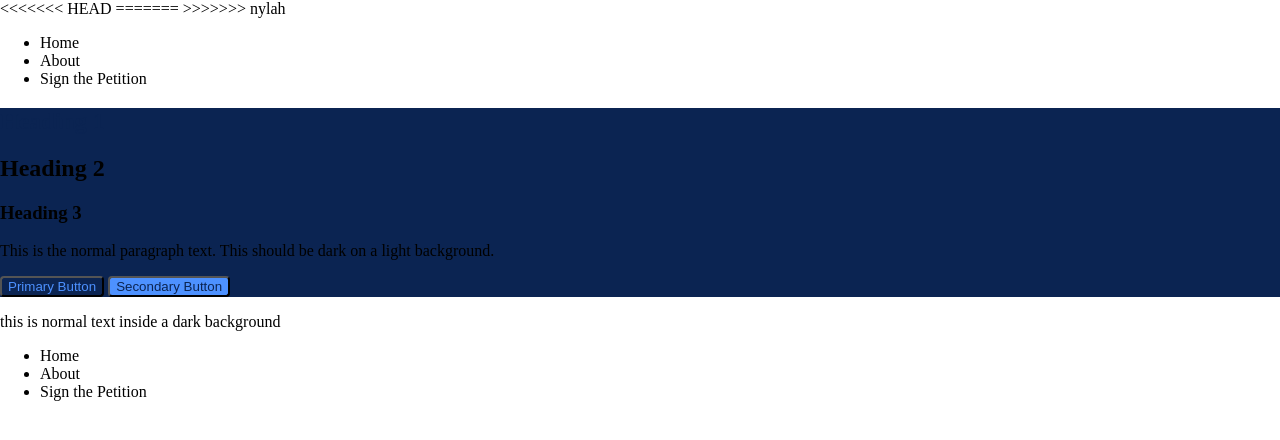
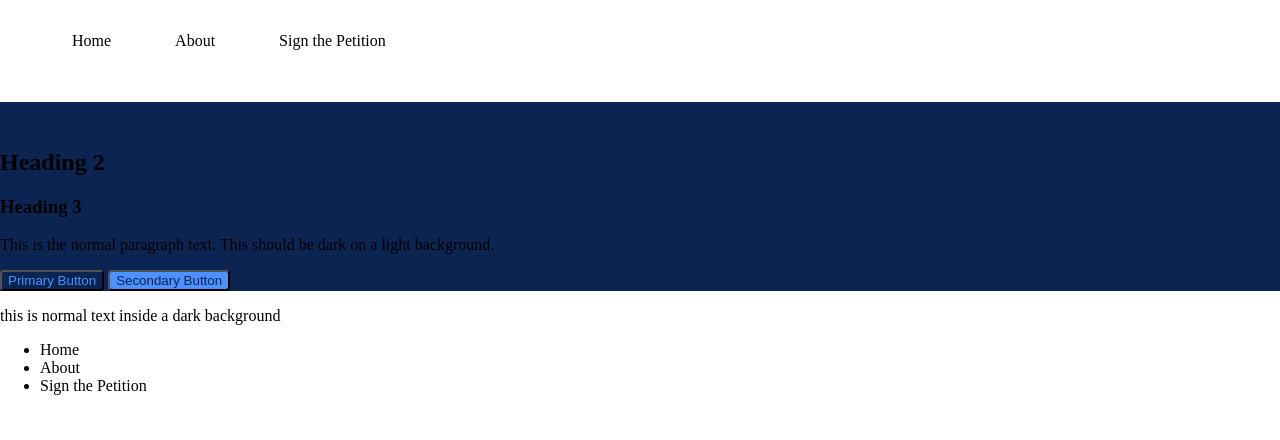
Before and after one commit to Beth423/skillsUsaHarry, a plain HTML site: page index.html in a window 1280 px wide. Drawn offline with Linux system fonts and the light colour scheme.

Commit message:
fixed conflicts

```diff
--- a/css/styles.css
+++ b/css/styles.css
@@ -5,8 +5,6 @@ html, body, div, article, section, footer {
       margin: 0;
       padding: 0;
   }
-
-
 
 
 :root{
@@ -54,3 +52,17 @@ button.secondary:hover{
 h1{
       color: var(--second);
 }
+
+
+
+
+
+
+header nav ul {
+      display: flex;
+  }
+
+  header nav ul li {
+      list-style: none;
+      margin: 2rem;
+  }
--- a/index.html
+++ b/index.html
@@ -1,15 +1,11 @@
 <html id="main">
     <head>
-<<<<<<< HEAD
-=======
         <meta charset="UTF-8">
         <meta name="description" content="The official website for the Dumbledore house">
         <meta name="keywords" content="Dumbledore, Hogwarts">
         <meta name="author" content="OTC SkillsUSA Team">
         <meta name="viewport" content="width=device-width, initial-scale=1.0">
         <link rel="stylesheet" href="css/styles.css">
->>>>>>> nylah
-
     </head>
     <body>
         <header>
```
